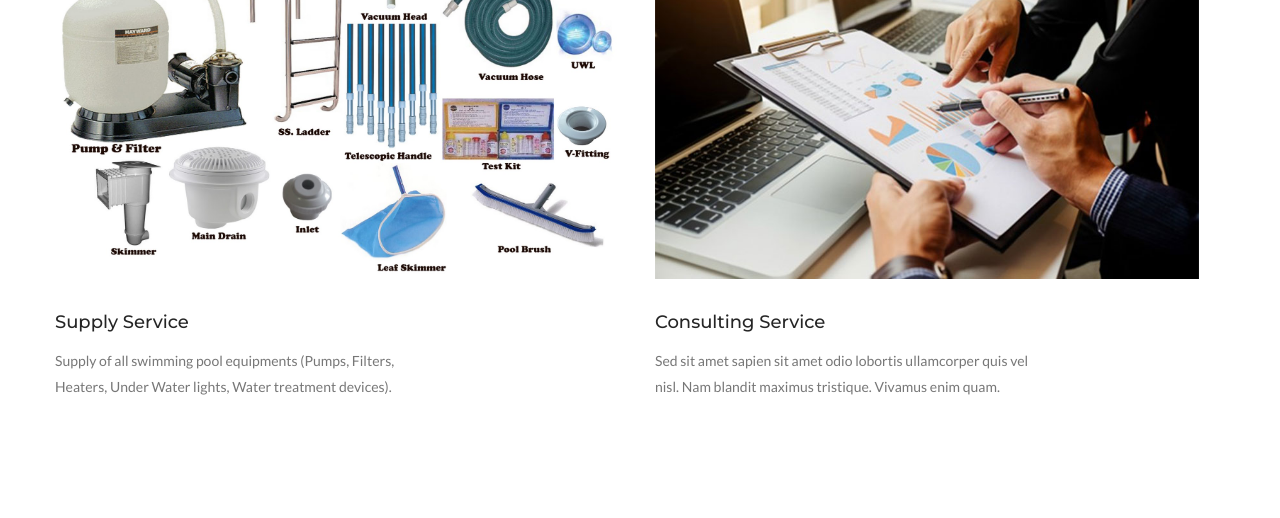
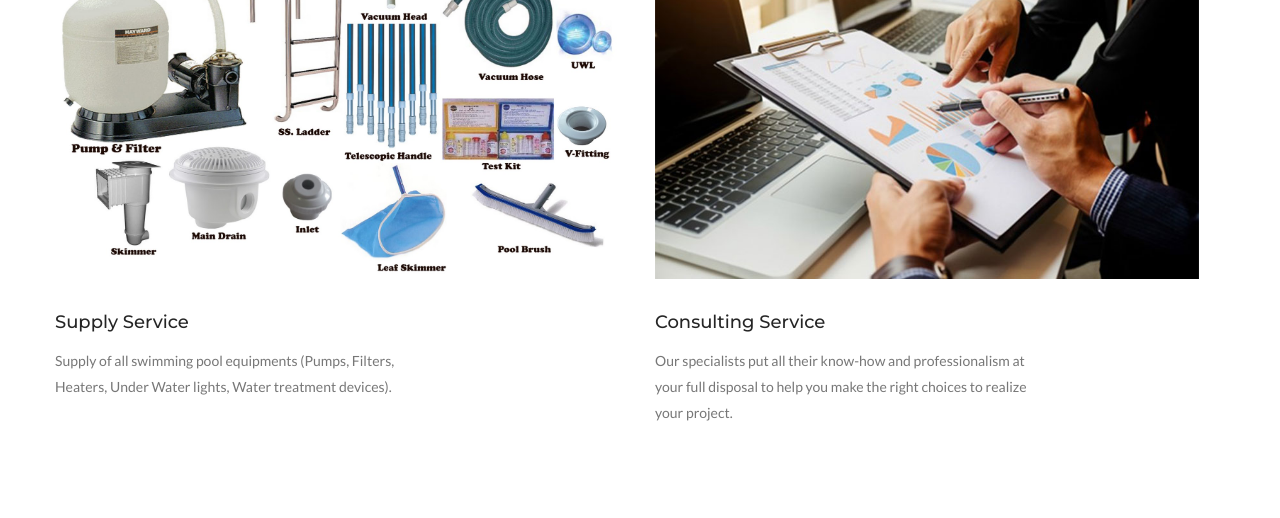
Before and after one commit to StreamCenter/StreamCenter.github.io, a plain HTML site: page page-services.html in a window 1280 px wide. Shown: the part 938-1456 px from the top of the page. Drawn offline with Linux system fonts and the light colour scheme; files whose address does not match are found by name.

Commit message:
Update page-services.html

```diff
--- a/page-services.html
+++ b/page-services.html
@@ -136,7 +136,7 @@
                                         <div class="thumb"><img src="assets/img/services/11.jpg" style="height: 354px;" alt="image" /></div>
                                         <div class="service-item-wrap col-md-8">
                                             <h3 class="title font-size-18"><a href="#">Consulting Service</a></h3>
-                                            <p>Sed sit amet sapien sit amet odio lobortis ullamcorper quis vel nisl. Nam blandit maximus tristique. Vivamus enim quam.</p>
+                                            <p>Our specialists put all their know-how and professionalism at your full disposal to help you make the right choices to realize your project.</p>
                                             <!-- <a href="#" class="wprt-button small rounded-3px">READ MORE</a> -->
                                         </div>
                                     </div>
```
